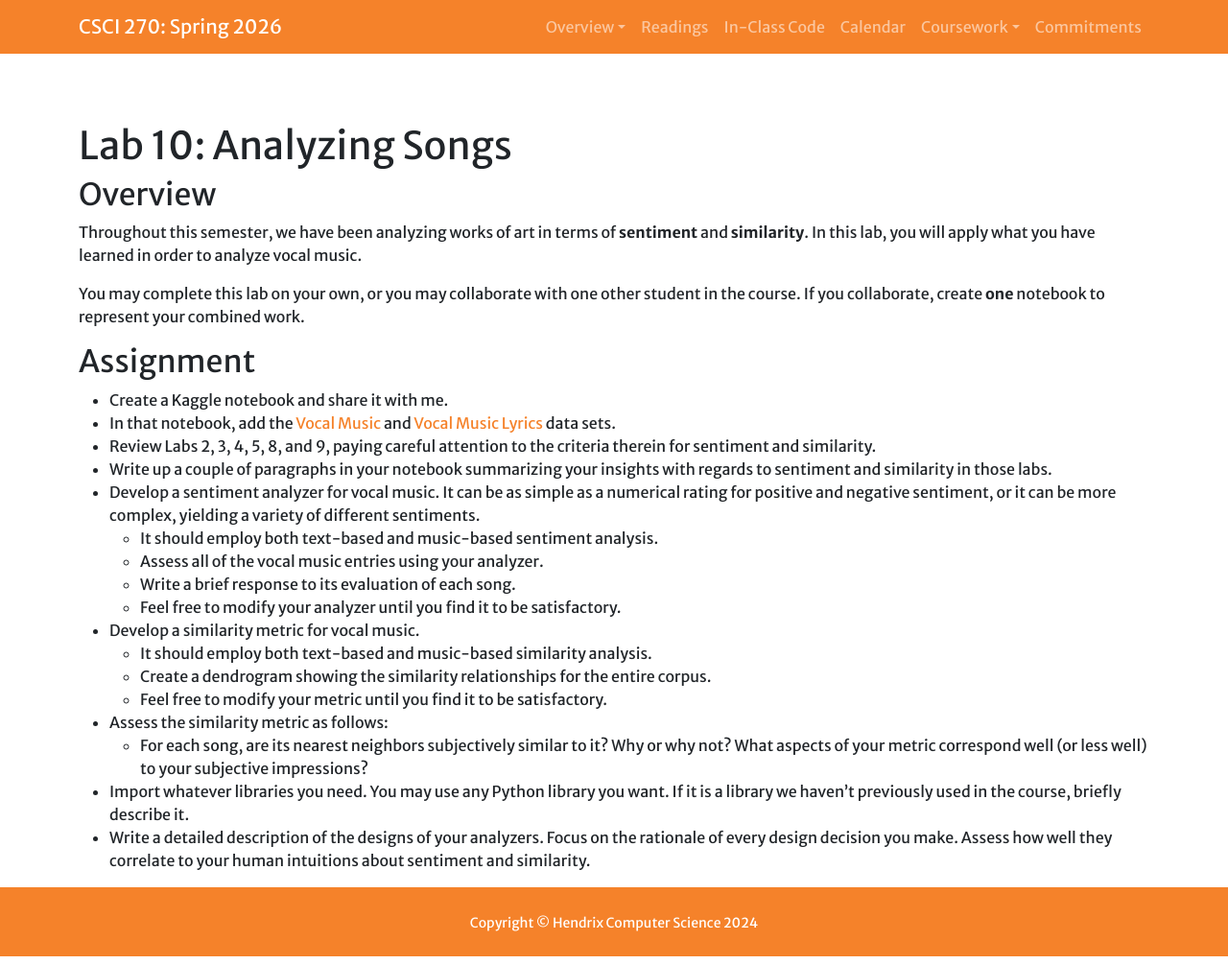
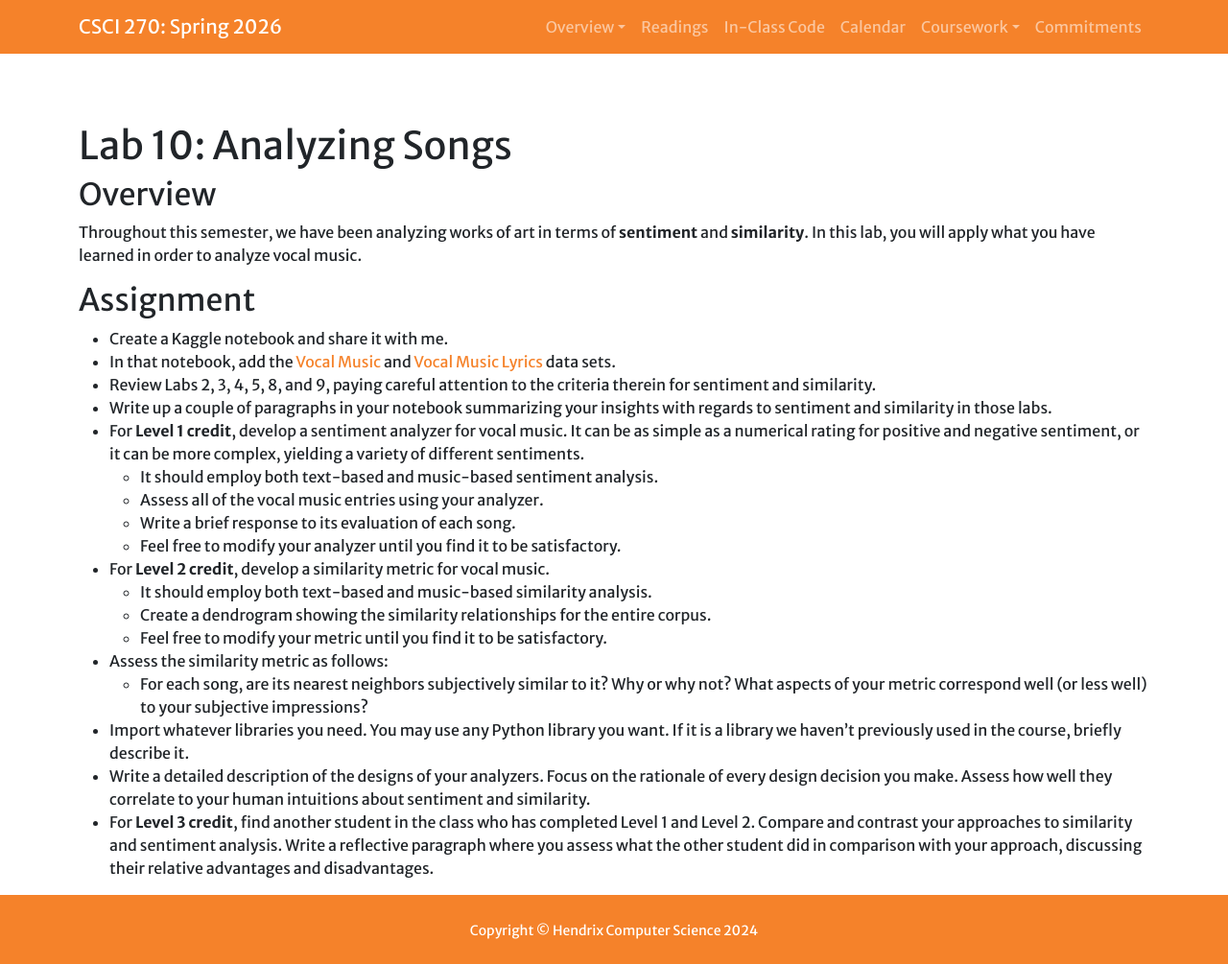
Before and after one commit to Hendrix-CS/csci270, a Jekyll site: the page built from labs/songs.md, in a window 1280 px wide and 1005 px high. Shown: the whole window at 96% size. Built offline with Jekyll 4.4.1, drawn with Linux system fonts in a browser that asks for light colours; a script that is not in the unit is left out; our own code applies the rules of GitHub Pages for plain Markdown files.

Commit message:
Updated lab 10

```diff
--- a/labs/songs.md
+++ b/labs/songs.md
@@ -12,9 +12,6 @@ Throughout this semester, we have been analyzing works of art in terms of **sent
 and **similarity**. In this lab, you will apply what you have learned in order to analyze
 vocal music.
 
-You may complete this lab on your own, or you may collaborate with one other student in the
-course. If you collaborate, create **one** notebook to represent your combined work.
-
 ## Assignment
 
 * Create a Kaggle notebook and share it with me.
@@ -26,14 +23,14 @@ data sets.
 for sentiment and similarity.
 * Write up a couple of paragraphs in your notebook summarizing your insights with regards
 to sentiment and similarity in those labs.
-* Develop a sentiment analyzer for vocal music. It can be as simple as a numerical rating
+* For **Level 1 credit**, develop a sentiment analyzer for vocal music. It can be as simple as a numerical rating
 for positive and negative sentiment, or it can be more complex, yielding a variety
 of different sentiments.
   * It should employ both text-based and music-based sentiment analysis.
   * Assess all of the vocal music entries using your analyzer.
   * Write a brief response to its evaluation of each song.
   * Feel free to modify your analyzer until you find it to be satisfactory.
-* Develop a similarity metric for vocal music.
+* For **Level 2 credit**, develop a similarity metric for vocal music.
   * It should employ both text-based and music-based similarity analysis.
   * Create a dendrogram showing the similarity relationships for the entire corpus.
   * Feel free to modify your metric until you find it to be satisfactory.
@@ -45,3 +42,7 @@ of different sentiments.
 * Write a detailed description of the designs of your analyzers. Focus on the rationale
   of every design decision you make. Assess how well they correlate to your human
   intuitions about sentiment and similarity.
+* For **Level 3 credit**, find another student in the class who has completed Level 1 and
+  Level 2. Compare and contrast your approaches to similarity and sentiment analysis.
+  Write a reflective paragraph where you assess what the other student did in comparison
+  with your approach, discussing their relative advantages and disadvantages.
```
